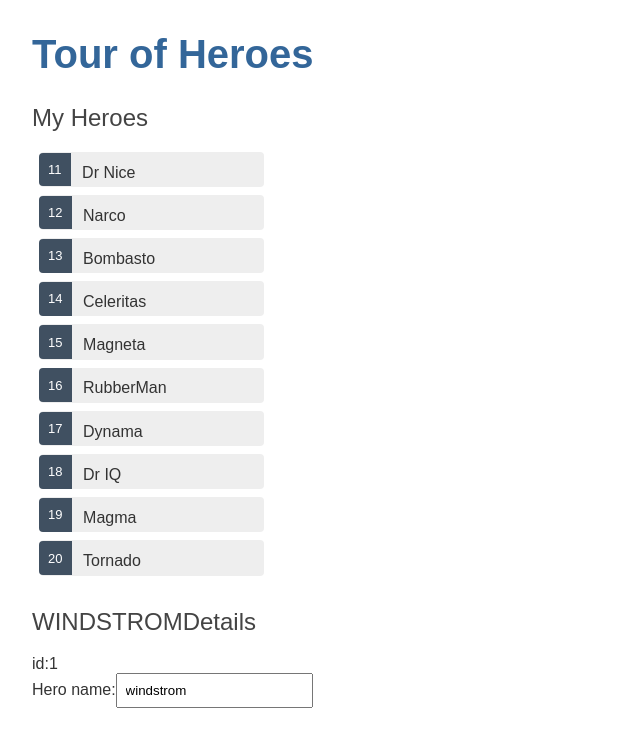
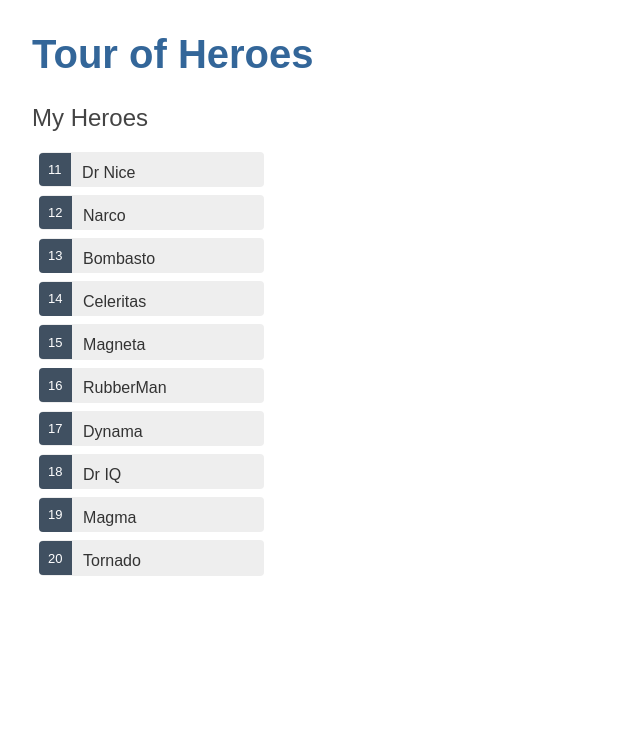
Before and after one commit to rahilmoshkani/D-angular-tour-of-heroes, an Angular app: page / in a window 1280 px wide. Shown: the top 746 px of the page, without its empty margins (0-640 px from the left). Built offline with nearby package versions, Linux system fonts and the light colour scheme.

Commit message:
add a details section

```diff
--- a/src/app/heroes/heroes.component.html
+++ b/src/app/heroes/heroes.component.html
@@ -1,13 +1,15 @@
 <h2>My Heroes</h2>
 <ul class="heroes">
-    <li *ngFor="let hero of heroes" (click)="onselect(hero)">
+    <li *ngFor="let hero of heroes" (click)="onSelected(hero)" [class.selected]="hero===selectedHero">
         <span class="badge">{{hero.id}}</span>{{hero.name}}
     </li>
 </ul>
-
-<h2>{{hero.name|uppercase}}Details</h2>
-<div><span>id:</span>{{hero.id}}</div>
+<div *ngIf="selectedHero">
+<h2>{{selectedHero.name|uppercase}}Details</h2>
+<div><span>id:</span>{{selectedHero.id}}</div>
 <div>
     <label for="name">Hero name:</label>
-    <input id="name" [(ngModel)]="hero.name" placeholder="name">
+    <input id="name" [(ngModel)]="selectedHero.name" placeholder="name">
 </div>
+
+</div>
```
